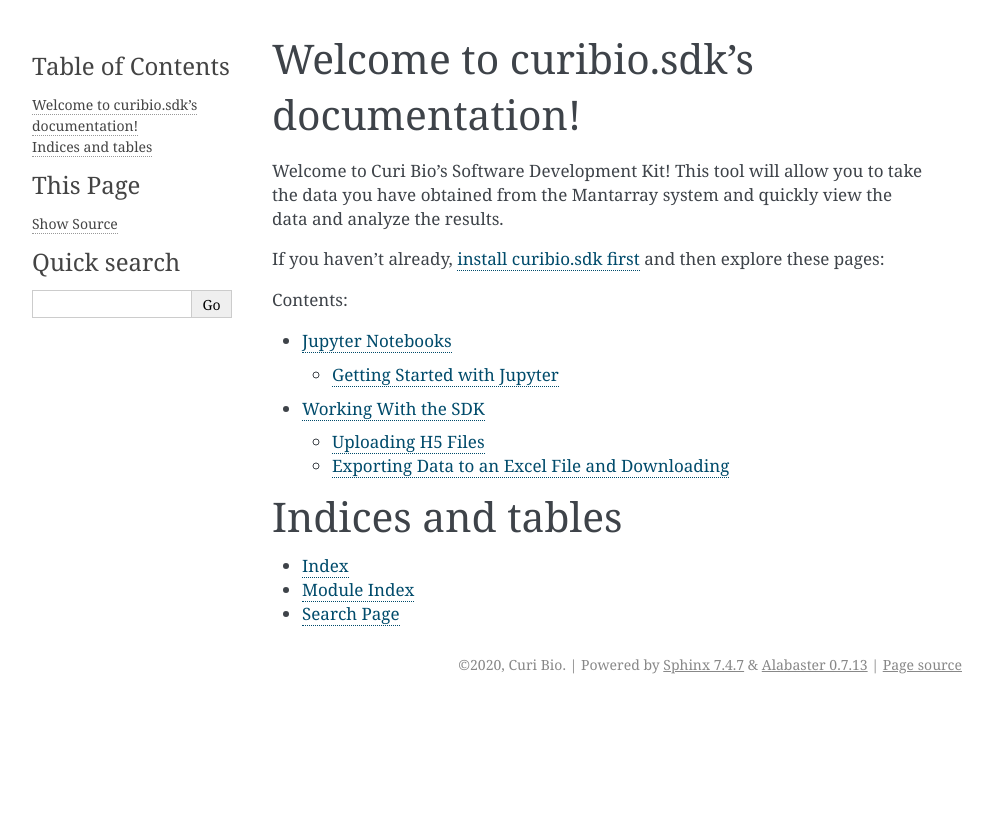
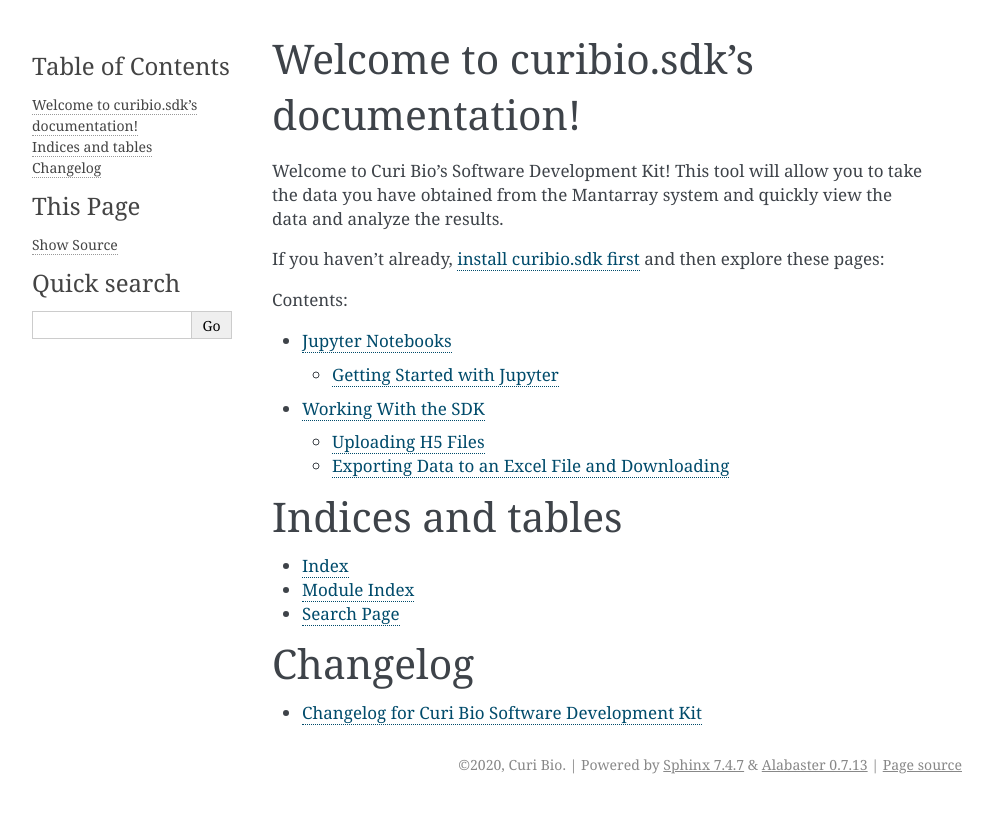
Before and after one commit to CuriBio/curibio.sdk, a Sphinx documentation site: the page built from docs/source/index.rst, in a window 1280 px wide. Shown: the top 813 px of the page, without its empty margins (148-1141 px from the left). Built offline with Sphinx 7.4.7, drawn with Linux system fonts in a browser that asks for light colours.

Commit message:
added changelog to RTD

```diff
--- a/CHANGELOG.rst
+++ b/CHANGELOG.rst
@@ -11,8 +11,8 @@
 0.7.3 (2020-11-05)
 ------------------
 
-- Fixed issue with twitches point up field for optical data. Also fixed
-  case sensitivity issue ('y' and 'Y' both work now).
+- Fixed issue with twitches point up field for optical data.
+- Fixed case sensitivity issue ('y' and 'Y' both work now).
 - Fixed issue causing change of chart bounds to be tedious.
 - Fixed Y axis label for optical data (now 'Post Displacement (microns)').
 - Fixed many of the issues causing two consecutive relaxations to be
--- a/README.rst
+++ b/README.rst
@@ -15,8 +15,8 @@
 .. image:: https://codecov.io/gh/CuriBio/curibio.sdk/branch/development/graph/badge.svg
   :target: https://codecov.io/gh/CuriBio/curibio.sdk
 
-.. image:: https://readthedocs.org/projects/curibio.sdk/badge/?version=latest
- :target: https://curibiosdk.readthedocs.io/en/latest/
+.. image:: https://readthedocs.org/projects/curibio.sdk/badge/?version=stable
+ :target: https://curibiosdk.readthedocs.io/en/stable/
  :alt: Documentation Status
 
 .. image:: https://img.shields.io/badge/code%20style-black-000000.svg
--- /dev/null
+++ b/docs/source/changelog.rst
@@ -0,0 +1,3 @@
+.. _changelog:
+
+.. include:: ../../CHANGELOG.rst
--- a/docs/source/index.rst
+++ b/docs/source/index.rst
@@ -19,9 +19,19 @@
 
    gettingstarted
 
+
 Indices and tables
 ==================
 
 * :ref:`genindex`
 * :ref:`modindex`
 * :ref:`search`
+
+
+Changelog
+=========
+
+.. toctree::
+   :maxdepth: 1
+
+   changelog
```
